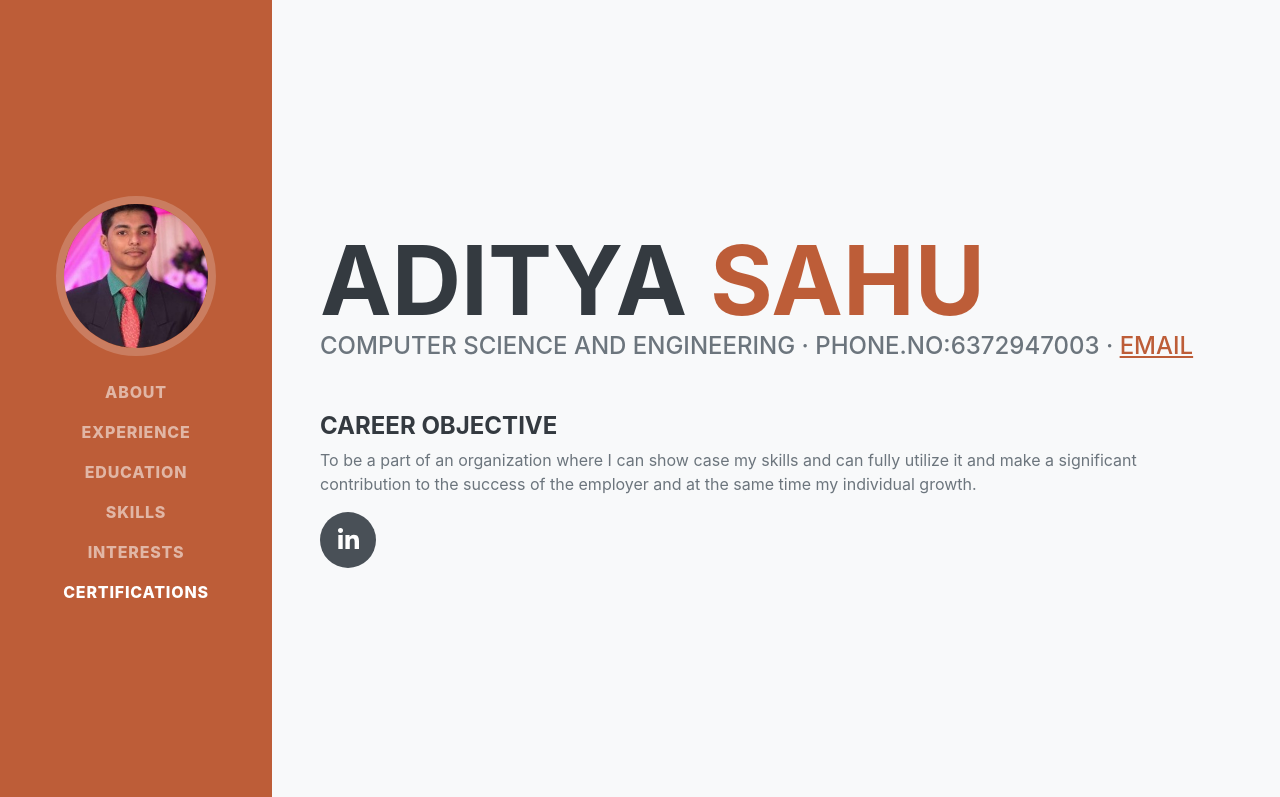
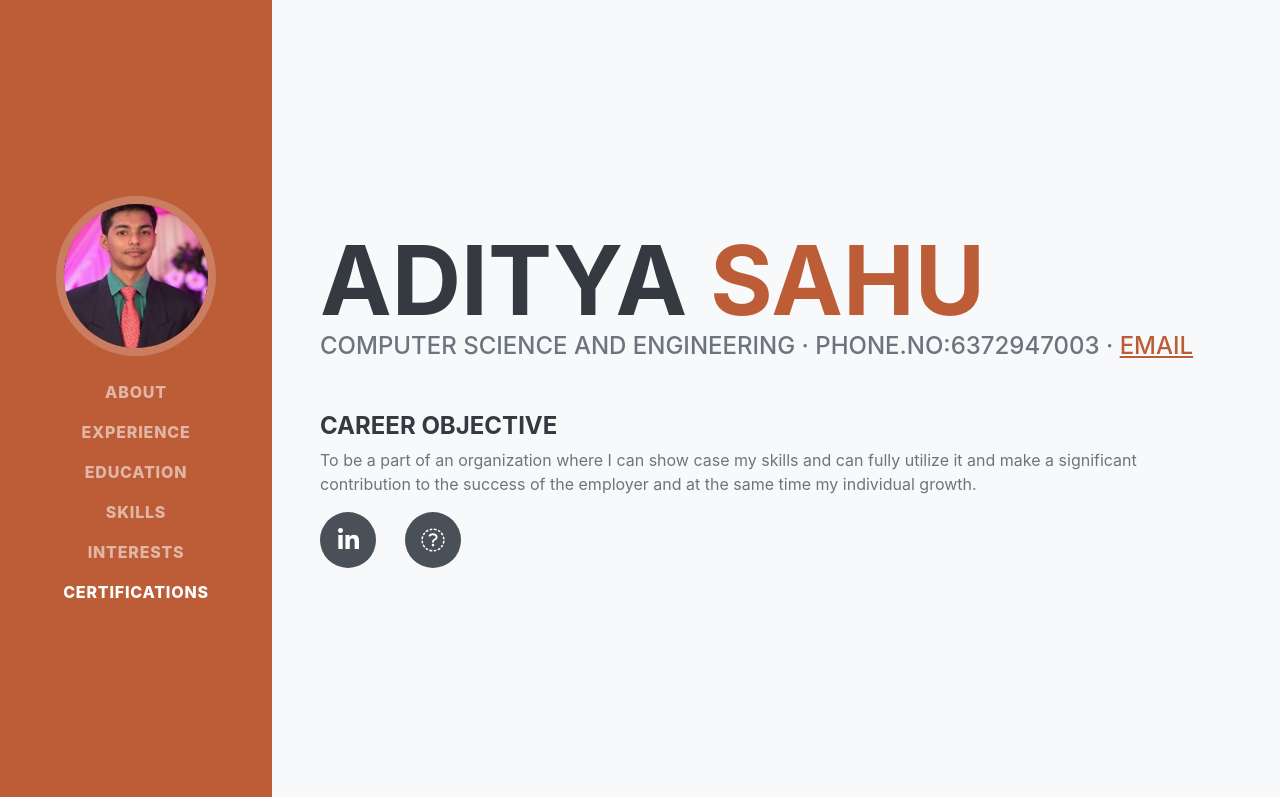
Before and after one commit to aditya3948/myresume.github.io, a plain HTML site: page index.html in a window 1280 px wide. Shown: the top 797 px of the page. Drawn offline with nearby package versions, Linux system fonts and the light colour scheme; a web font is replaced by a local one.

Commit message:
Update index.html

```diff
--- a/index.html
+++ b/index.html
@@ -54,6 +54,9 @@ Phone.no:6372947003 ·
                         </p>
                     <div class="social-icons">
                         <a class="social-icon" href="https://www.linkedin.com/in/aditya-sahu-60485b209/"><i class="fab fa-linkedin-in"></i></a>
+                        <a class="social-icon" href="https://motivateyourself-1.blogspot.com/"><i class="fab fa-Blogger-in"></i></a>
+
+
                     </div>
                 </div>
             </section>
```
